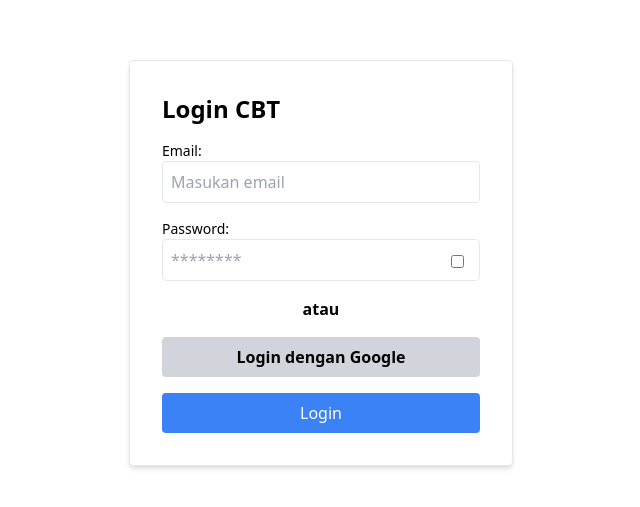
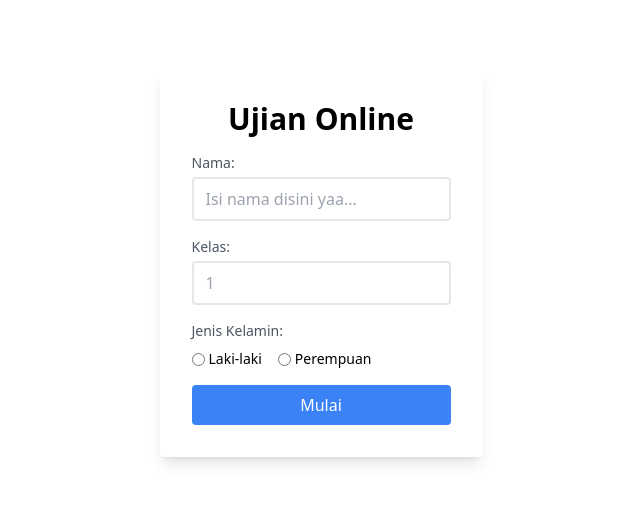
Before and after one commit to rochmadrizky/Create-LoginAndCBT, a Nuxt app: page / in a window 1280 px wide. Shown: the part 137-644 px from the top of the page, without its empty margins (319-959 px from the left). Built offline with nearby package versions, Linux system fonts and the light colour scheme.

Commit message:
tampilan soal

```diff
--- a/app.vue
+++ b/app.vue
@@ -1,5 +1,5 @@
 <template>
   <div>
-    <Login />
+    <SoalUjian />
   </div>
 </template>
--- a/components/SoalUjian.vue
+++ b/components/SoalUjian.vue
@@ -1,74 +1,126 @@
 <template>
-  <div class="max-w-3xl mx-auto">
-    <div class="flex items-center justify-center">
-      <div v-if="!mulaiSoal">
-        <div class="flex my-4">
-          <label for="nama">Nama:</label>
+  <div class="min-h-screen flex items-center justify-center">
+    <div v-if="!mulaiSoal" class="bg-white p-8 rounded shadow-lg">
+      <h1 class="text-3xl font-bold mb-4 text-center">Ujian Online</h1>
+      <form @submit.prevent="kerjakanSoal">
+        <div class="mb-4">
+          <label for="nama" class="block text-sm font-medium text-gray-600">
+            Nama:
+          </label>
           <input
             v-model="nama"
             type="text"
             id="nama"
-            class="border-2 rounded ml-2 px-2 py-1"
+            class="border-2 rounded w-full px-3 py-2 mt-1 focus:outline-none focus:ring focus:border-blue-300"
             placeholder="Isi nama disini yaa..."
           />
         </div>
 
-        <div class="flex mb-4">
-          <label for="kelas">Kelas:</label>
+        <div class="mb-4">
+          <label for="kelas" class="block text-sm font-medium text-gray-600">
+            Kelas:
+          </label>
           <input
             v-model="kelas"
             type="number"
             id="kelas"
             :min="1"
             :max="12"
-            class="border-2 rounded ml-2 px-2 py-1"
+            class="border-2 rounded w-full px-3 py-2 mt-1 focus:outline-none focus:ring focus:border-blue-300"
             placeholder="1"
           />
         </div>
 
-        <div class="flex mb-4">
-          <label>Jenis Kelamin:</label>
-
-          <div class="ml-2">
+        <div class="mb-4">
+          <label class="block text-sm font-medium text-gray-600 my-2">
+            Jenis Kelamin:
+          </label>
+          <div class="flex items-center">
             <input
               type="radio"
               id="laki-laki"
               v-model="jenisKelamin"
               value="laki-laki"
+              class="mr-1"
             />
-            <label for="laki-laki" class="ml-1">Laki-laki</label>
-          </div>
-
-          <div class="ml-4">
+            <label for="laki-laki" class="text-sm">Laki-laki</label>
             <input
               type="radio"
               id="perempuan"
               v-model="jenisKelamin"
               value="perempuan"
+              class="ml-4 mr-1"
             />
-            <label for="perempuan" class="ml-1">Perempuan</label>
+            <label for="perempuan" class="text-sm">Perempuan</label>
           </div>
         </div>
+
         <button
-          @click="kerjakanSoal"
-          class="bg-blue-500 text-white px-4 py-2 rounded"
+          type="submit"
+          class="w-full bg-blue-500 text-white px-4 py-2 rounded focus:outline-none hover:bg-blue-600"
           :disabled="!inputValid"
         >
           Mulai
         </button>
+      </form>
+    </div>
+    <!-- soal -->
+    <div class="min-h-full flex items-center justify-center bg-gray-100">
+      <div
+        v-if="mulaiSoal"
+        class="bg-white p-14 rounded-lg shadow-md w-full max-w-4xl"
+      >
+        <h1 class="text-3xl font-bold mb-4 text-center">Ujian Online</h1>
+
+        <div class="flex">
+          <div class="w-3/4 pr-6">
+            <!-- Perubahan disini: Menambahkan padding kanan -->
+            <div v-for="(question, key) in soalYangDilihat" :key="question.id">
+              <p class="text-lg font-semibold mb-4">
+                {{ question.id }}. {{ question.pertanyaan }}
+              </p>
+              <div
+                v-for="answer in question.answers"
+                :key="answer.content"
+                class="flex items-center mb-2"
+              >
+                <input
+                  type="radio"
+                  :name="key"
+                  :id="answer.content"
+                  :value="answer.content"
+                  v-model="question.jawabanYangDipilih"
+                  :disabled="tampilkanHasil"
+                  class="mr-2"
+                />
+                <label :for="answer.content" class="text-md">{{
+                  answer.content
+                }}</label>
               </div>
             </div>
 
-    <div class="flex items-center justify-center">
-      <div v-if="mulaiSoal">
-        <h1 class="text-2xl font-bold mb-4">Ujian Online</h1>
+            <div class="mt-4 flex justify-between">
+              <button
+                @click="kembaliPertanyaan"
+                :disabled="indeksPertanyaan === 0"
+                class="bg-blue-500 text-white px-4 py-2 rounded hover:bg-blue-600"
+              >
+                Sebelumnya
+              </button>
+              <button
+                @click="nextPertanyaan"
+                :disabled="indeksPertanyaan === soal.length - 1"
+                class="bg-blue-500 text-white px-4 py-2 rounded hover:bg-blue-600"
+              >
+                Selanjutnya
+              </button>
+            </div>
+          </div>
 
-        <div class="flex items-center justify-center">
+          <div class="w-1/4 flex items-center justify-center">
             <div class="relative">
-            <div
-              class="w-28 h-28 bg-gray-200 rounded-full flex items-center justify-center"
-            >
-              <p class="text-4xl font-bold text-red-500">
+              <div class="px-6 py-4 border flex items-center justify-center">
+                <p class="text-4xl font-bold">
                   {{ Math.floor(timer / 60) }}:{{
                     timer % 60 < 10 ? "0" + (timer % 60) : timer % 60
                   }}
@@ -79,48 +131,11 @@
               ></div>
             </div>
           </div>
-
-        <div
-          v-for="(question, key) in soalYangDilihat"
-          :key="question.id"
-          class="mb-4"
-        >
-          <p>{{ question.pertanyaan }}</p>
-          <div v-for="answer in question.answers" :key="answer.content">
-            <input
-              type="radio"
-              :name="key"
-              :id="answer.content"
-              :value="answer.content"
-              v-model="question.jawabanYangDipilih"
-              :disabled="tampilkanHasil"
-            />
-            <label :for="answer.content" class="ml-2">{{
-              answer.content
-            }}</label>
-          </div>
-        </div>
-
-        <div class="mt-4">
-          <button
-            @click="kembaliPertanyaan"
-            :disabled="indeksPertanyaan === 0"
-            class="bg-gray-300 text-gray-600 px-4 py-2 rounded mr-2"
-          >
-            Sebelumnya
-          </button>
-          <button
-            @click="nextPertanyaan"
-            :disabled="indeksPertanyaan === soal.length - 1"
-            class="bg-gray-300 text-gray-600 px-4 py-2 rounded"
-          >
-            Selanjutnya
-          </button>
         </div>
 
         <button
           @click="kirimJawaban"
-          class="bg-blue-500 text-white px-4 py-2 mt-4 rounded"
+          class="bg-blue-500 text-white px-4 py-2 mt-4 rounded hover:bg-blue-600"
         >
           Submit
         </button>
@@ -157,7 +172,7 @@
 
           <button
             @click="resetSemua"
-            class="bg-red-500 text-white px-4 py-2 rounded"
+            class="bg-red-500 text-white px-4 py-2 rounded hover:bg-red-600"
           >
             Keluar
           </button>
```
Lines whose indentation alone changed are shown as unchanged.
